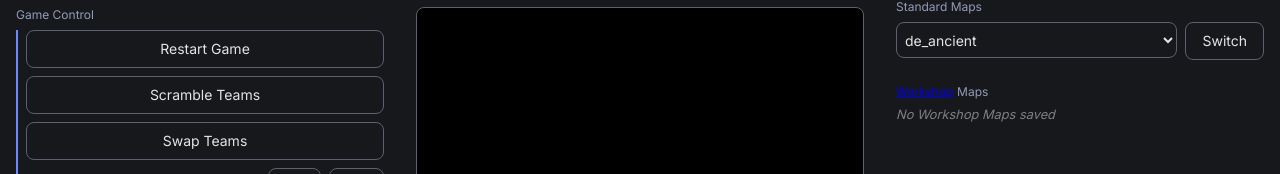
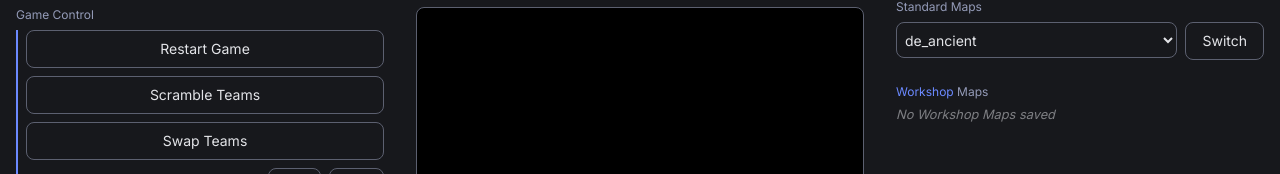
Before and after one commit to xiblizz/xrecon, a SvelteKit app: page / in a window 1280 px wide. Shown: the part 121-295 px from the top of the page. Built offline with nearby package versions, Linux system fonts and the light colour scheme.

Commit message:
Add styles for anchor tags

```diff
--- a/src/ui.css
+++ b/src/ui.css
@@ -68,6 +68,11 @@ body {
     font-family: var(--font-sans);
     box-sizing: border-box;
     border-color: hsla(from var(--border) h s l / 0.2);
+}
+
+a, a:visited {
+    color: hsl(from var(--accent) h s l);
+    text-decoration: none;
 }
 
 button,
```
